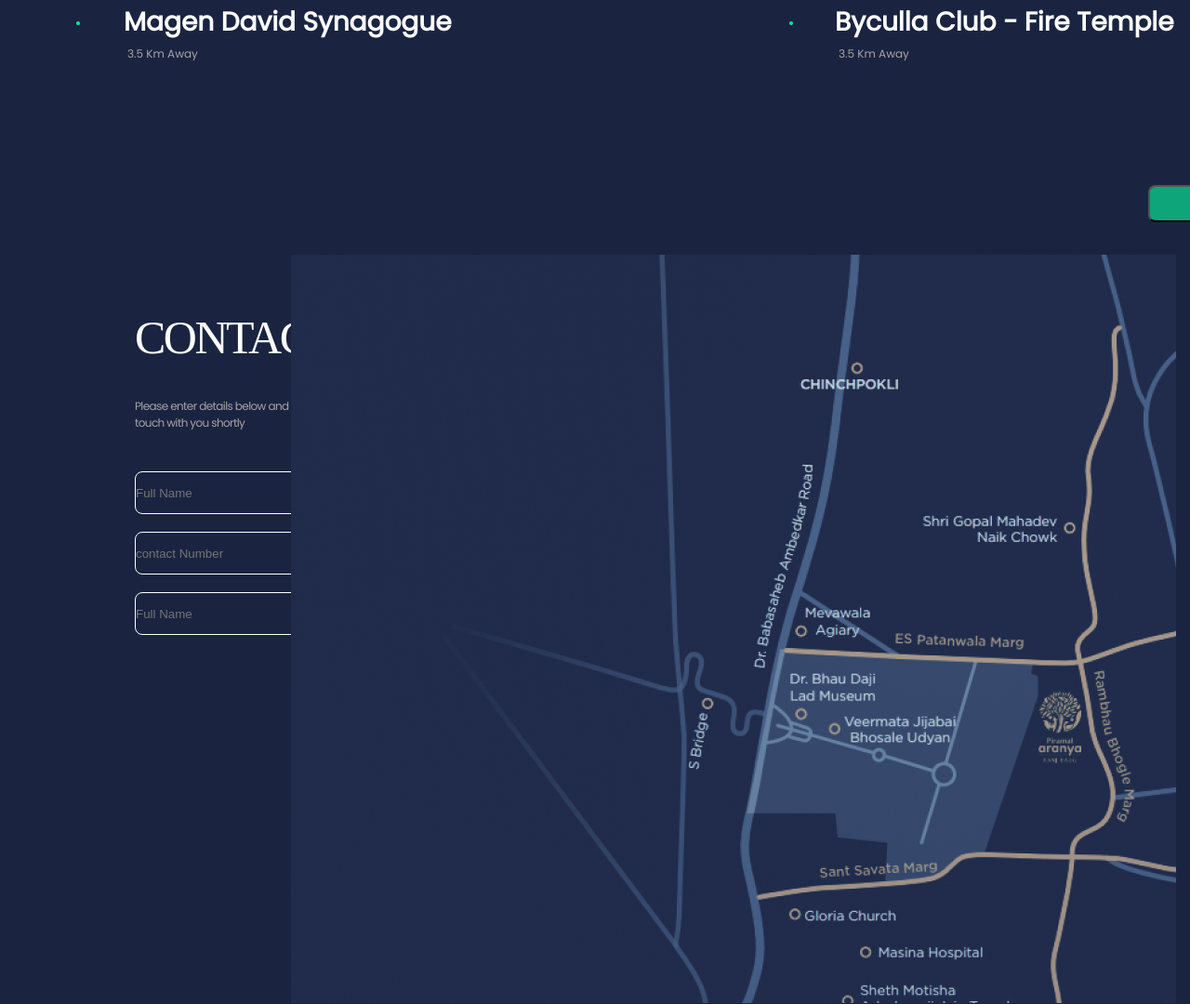
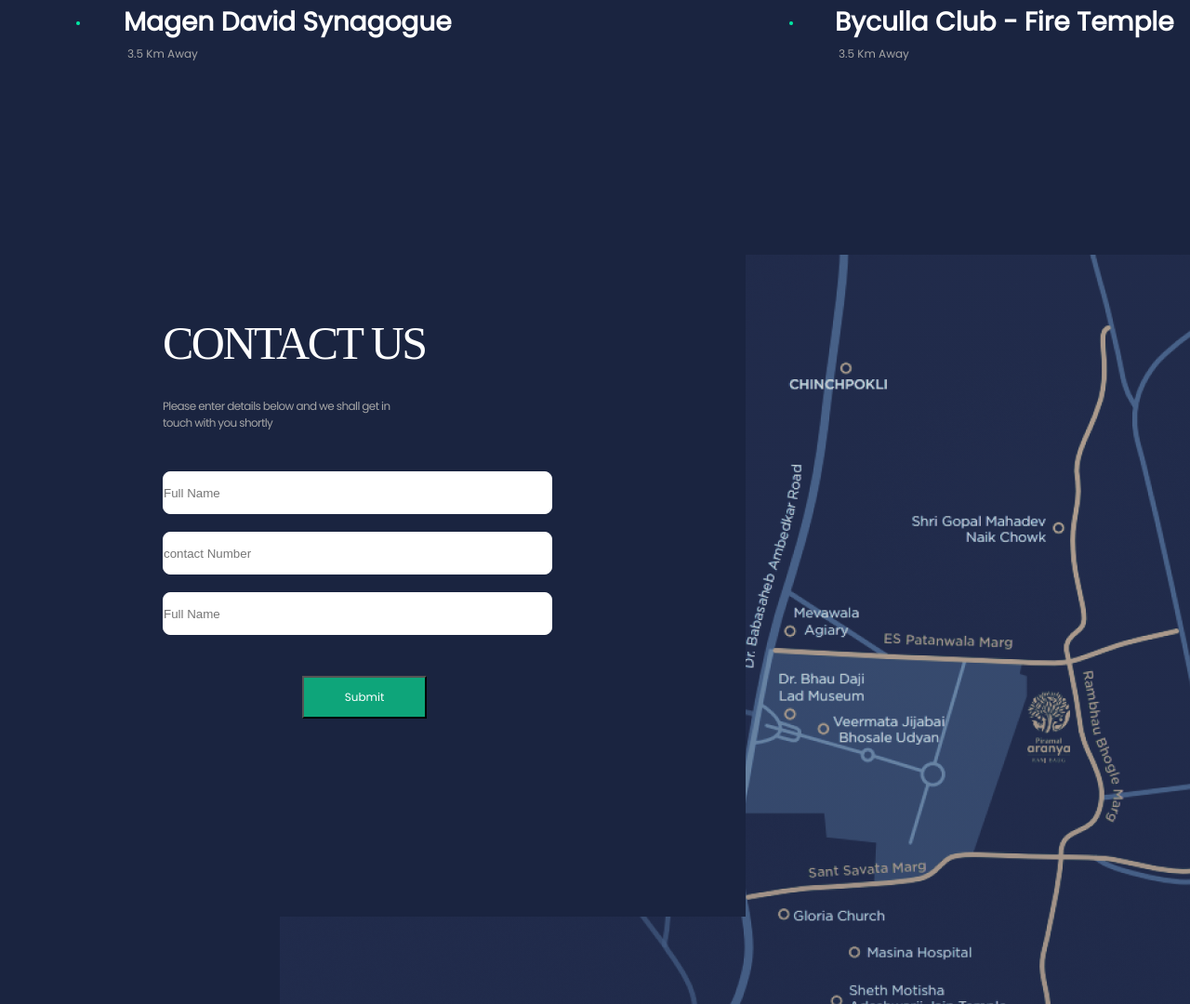
Before and after one commit to Aashu47/PropacityAssignment, a plain HTML site: page index.html in a window 1280 px wide. Shown: the part 6919-7999 px from the top of the page at 93% size. Drawn offline with Linux system fonts and the light colour scheme.

Commit message:
updated css file

```diff
--- a/style.css
+++ b/style.css
@@ -113,8 +113,6 @@
     position: absolute;
     width: 159px;
     height: 40px;
-    left: 1160px;
-    top: 40px;
     background: #0EA57A;
     border-radius: 8px;
     text-decoration: none;
@@ -128,6 +126,8 @@
 }
 #enquire-button{
    padding: 11px 37px;
+   left: 1160px;
+   top: 40px;
 }
 
 /*Hero Section*/
@@ -813,72 +813,90 @@
 
 .contact-us{
     position: absolute;
-    top: 1135px;
     width: 727px;
     height: 827px;
+    left: 0px;
+    top: 1135px;
+    z-index: 1;
+    background: #1A2440;
+    backdrop-filter: blur(5px);
+
 }
+
 .contact-heading{
     position: absolute;
     width: 295px;
     height: 84px;
     top: 175px;
-    left: 70px;
-    color: #FFF;
+    left: 100px;
     font-family: 'Gabriela';
-    font-size: 50px;
     font-style: normal;
     font-weight: 500;
-    line-height: normal;
-    letter-spacing: -2.5px;
+    font-size: 50px;
+    line-height: 71px;
+    letter-spacing: -0.05em;
+    color: #FFFFFF;
 }
 .contact-subheading{
     position: absolute;
     top: 269px;
-    left: 70px;
+    left: 100px;
     width: 277px;
     height: 15px;
-    color: #A5A5A5;
     font-family: 'Poppins';
-    font-size: 12px;
     font-style: normal;
     font-weight: 400;
-    line-height: normal;
-    letter-spacing: -0.6px;
+    font-size: 12px;
+    line-height: 18px;
+    letter-spacing: -0.05em;
+    color: #A5A5A5;
 
 }
 .form-field{
+
     width: 419px;
     height: 46px;
     border-radius: 8px;
-    background-color:#1A2440;
     border: 1px solid #FFF;
 }
 .form-field1{
     position: absolute;
-    top:348px;
-    left: 70px;
+    left: 100px;
+    top: 348px;
 }
 .form-field2{
     position: absolute;
     top:413px;
-    left: 70px;
-
+    left: 100px;
 
 }
 .form-field3{
     position: absolute;
     top:478px;
-    left: 70px;
+    left:100px;
 }
+#submit-btn{
+    position: absolute;
+    left: 250px;
+    top: 568px;
+    width: 134px;
+    height: 46px;
+    border-radius: 0;
+
+
+}
+
 .map{
     position: absolute;
+    width: 1441px;
+    height: 1121px;
+    left: 226px;
     top: 1250px;
-    left:238px;
-    width: 952px;
-    height: 805px;
-    background: radial-gradient(130.28% 129.71% at 56.05% 23.97%, rgba(0, 0, 0, 0.07) 0%, rgba(26, 36, 64, 0.20) 100%), url(Images/map.png), lightgray 50% / cover no-repeat;
-    z-index: 1;
+    background: radial-gradient(129.39% 129.39% at 56.05% 23.97%, rgba(0, 0, 0, 0.07) 0%, rgba(26, 36, 64, 0.2) 100%) /* warning: gradient uses a rotation that is not supported by CSS and may not behave as expected */, url(Images/map.png);
+    mix-blend-mode: normal;
+
 }
+
 /*footer section*/
 
 .footer{
```
